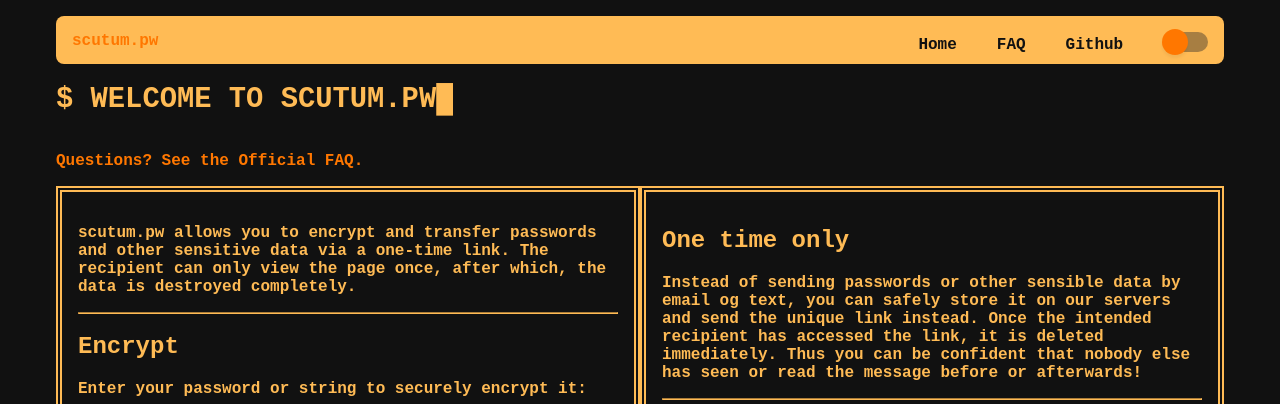
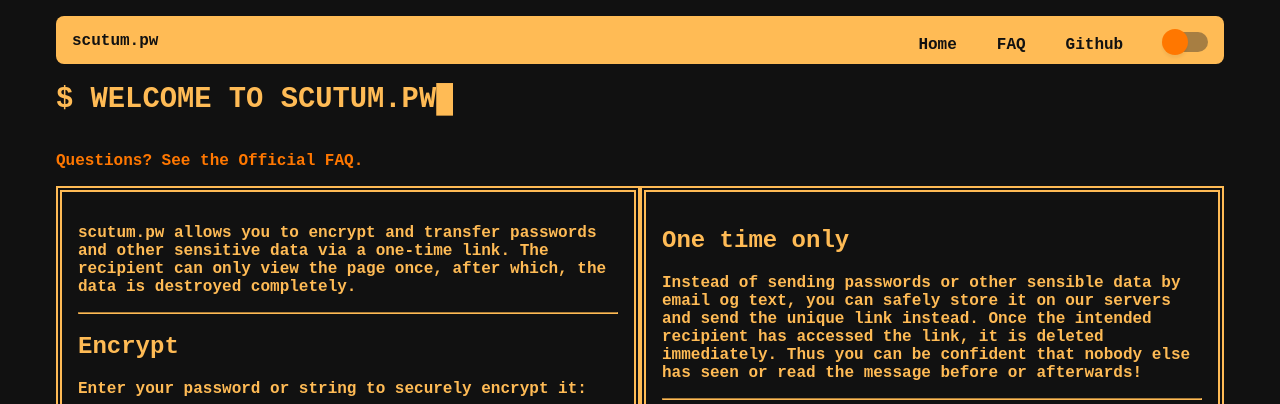
Before and after one commit to triss90/scutum.pw, a PHP site: page / in a window 1280 px wide. Shown: the top 404 px of the page. Run offline with PHP 8.4, Linux system fonts and the light colour scheme; style sheets or scripts are compiled from the project's sources.

Commit message:
Fix home navigation color

```diff
--- a/assets/css/styles/_navigation.scss
+++ b/assets/css/styles/_navigation.scss
@@ -9,7 +9,9 @@ nav {
 	.logo {
 		backgorund: red;
 		padding: 1rem;
-		color: var(--background-color);
+		a {
+			color: var(--background-color) !important;
+		}
 	}
 	ul {
 		margin: 0;
```
